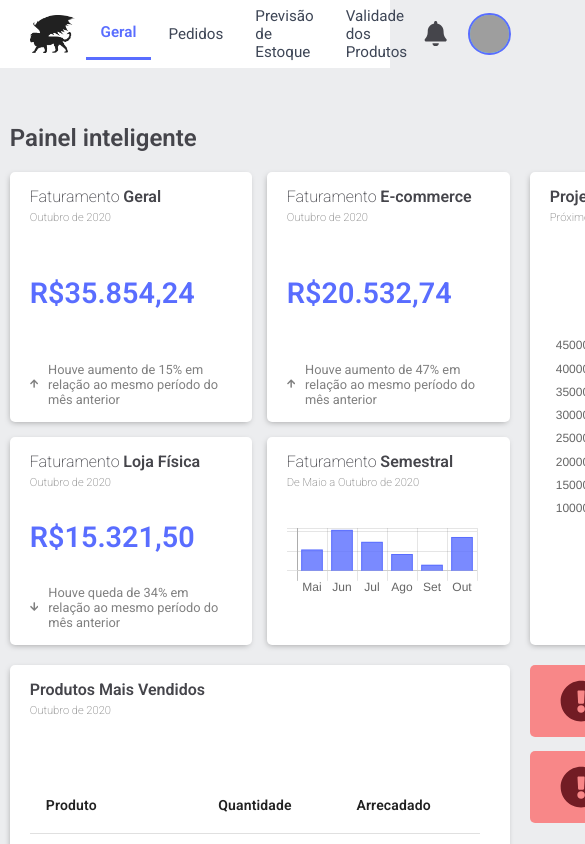
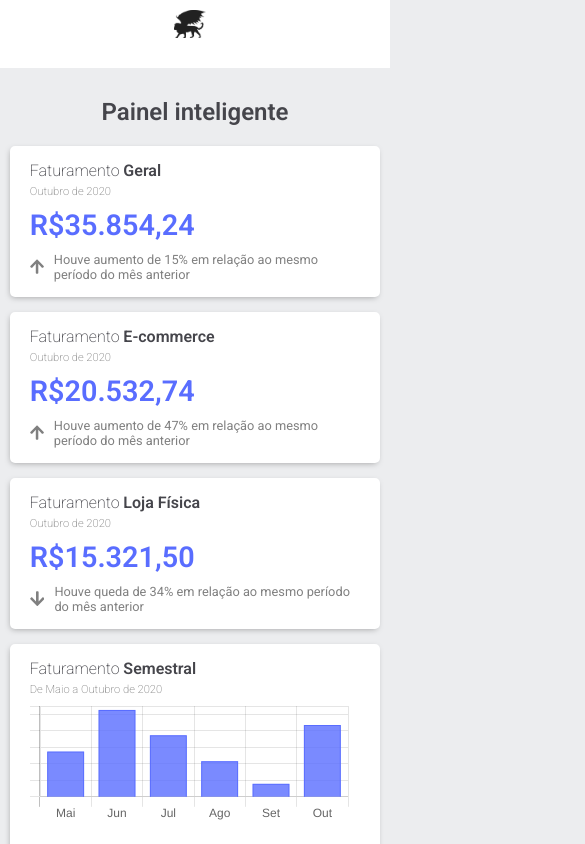
Before and after one commit to manticorasolution/manticora-dashboard, a React (Create React App) app: page / in a window 390 px wide. Shown: the top 844 px of the page, 585 px wide, since content can reach past the window. Built offline with nearby package versions, Linux system fonts and the light colour scheme; grey boxes are pictures that could not be loaded; the HTML template or start-up script is replaced by a standard one.

Commit message:
chore: add responsive layout to general

```diff
--- a/src/components/Board/index.js
+++ b/src/components/Board/index.js
@@ -60,7 +60,7 @@ const cards = [
 
 const Board = () => {
 	return (
-		<Container>
+		<Container className="board">
 			<div className='board-name'>
 				<h2>Painel inteligente</h2>
 			</div>
--- a/src/components/Board/styles.js
+++ b/src/components/Board/styles.js
@@ -10,9 +10,20 @@ const Container = styled.div`
   margin: auto;
   max-width: 95vw;
 
-	grid-template-areas: "boardName boardName"
-												"cardsLeftUp cardsRightUp"
-												"cardsLeftDown cardsRightDown";
+  grid-template-areas:
+    'boardName boardName'
+    'cardsLeftUp cardsRightUp'
+    'cardsLeftDown cardsRightDown';
+
+  @media (max-width: 600px) {
+    border: none;
+    display: flex;
+    /* padding: 10px; */
+    width: 100%;
+    flex-direction: column;
+    align-items: center;
+    /* justify-content: center; */
+  }
 
   .board-name {
     grid-column: 1/3;
@@ -22,6 +33,12 @@ const Container = styled.div`
     justify-content: flex-start;
     align-items: flex-end;
     color: #45454b;
+
+    @media (max-width: 600px) {
+      display: flex;
+      padding-top: 30px;
+      /* grid-template-columns: 1fr; */
+    }
   }
 
   .cards-left-up {
@@ -29,27 +46,52 @@ const Container = styled.div`
 
     display: grid;
     grid-template-columns: 1fr 1fr;
-		grid-template-rows: 1.2fr 1fr;
+    grid-template-rows: 1fr 1fr;
     grid-gap: 15px;
     height: 100%;
 
-		.card1, .card2, .card3, .card4 {
+    @media (max-width: 600px) {
+      display: flex;
+			flex-direction: column;
+			width: 100% !important;
+    }
+
+    .card1,
+    .card2,
+    .card3,
+    .card4 {
       background: white;
       border-radius: 5px;
     }
-
   }
 
   .cards-right-up {
     background: white;
     grid-area: cardsRightUp;
     border-radius: 5px;
+
+    @media (max-width: 600px) {
+      display: flex;
+      /* grid-template-columns: 1fr; */
+    }
   }
 
   .cards-left-down {
     background: white;
     grid-area: cardsLeftDown;
     border-radius: 5px;
+
+    @media (max-width: 600px) {
+      border: none;
+      display: flex;
+      padding: 10px;
+      width: 100%;
+			margin: none;
+      flex-direction: column;
+      /* align-items: center; */
+			/* grid-gap: 15px */
+      /* justify-content: center; */
+    }
   }
 
   .cards-right-down {
@@ -59,8 +101,19 @@ const Container = styled.div`
     grid-template-columns: 1fr;
     grid-template-rows: 0.4fr 1fr;
     grid-row-gap: 20px;
-		grid-template-areas: "alerts"
-													"inAlertProducts";
+    grid-template-areas:
+      'alerts'
+      'inAlertProducts';
+
+    @media (max-width: 600px) {
+      border: none;
+      display: flex;
+      /* padding: 10px; */
+      width: 100%;
+      flex-direction: column;
+      align-items: center;
+      /* justify-content: center; */
+    }
 
     .alerts {
       display: grid;
@@ -68,12 +121,28 @@ const Container = styled.div`
       grid-template-rows: 0.6fr 0.6fr;
       grid-row-gap: 10px;
       grid-area: alerts;
+
+      @media (max-width: 600px) {
+        display: flex;
+        flex-direction: column;
+        /* grid-template-columns: 1fr; */
+      }
     }
 
     .in-alert-products {
       background: white;
       grid-area: inAlertProducts;
       border-radius: 5px;
+
+      @media (max-width: 600px) {
+        border: none;
+        display: flex;
+        width: 100%;
+        flex-direction: column;
+        /* align-items: center; */
+        /* justify-content: center; */
+				margin-bottom: 20px
+      }
     }
   }
 `;
--- a/src/components/Card/styles.js
+++ b/src/components/Card/styles.js
@@ -28,7 +28,12 @@ const Container = styled.div`
 	.revenues {
 		font-size: 1.8rem;
 		font-weight: 600;
-		color: #596dff
+		color: #596dff;
+
+		@media(max-width: 600px) {
+			padding: 10px 0;
+		}
+
 	}
 
 	.consideration {
--- a/src/components/Chart/lineChart.js
+++ b/src/components/Chart/lineChart.js
@@ -5,7 +5,8 @@ import { Line } from 'react-chartjs-2';
 
 const data = {
 	labels: ['1', '5', '10', '15', '20', '25', '30'],
-	datasets: [{
+	datasets: [
+		{
 			label: 'Loja Física',
 			fill: true,
 			lineTension: 0.1,
@@ -25,14 +26,14 @@ const data = {
 			pointRadius: 1,
 			pointHitRadius: 10,
 			data: [
-			15321.50,
-			(36482.25 - 20678.56),
-			(37526.36 - 21785.65),
-			(38482.85 - 22564.55),
-			(39524.56 - 23898.6),
-			(39752.20 - 24785.65),
-			(41452.56 - 25789.61)
-		]
+				15321.5,
+				parseFloat((36482.25 - 20678.56).toFixed(2)),
+				parseFloat((37526.36 - 21785.65).toFixed(2)),
+				parseFloat((38482.85 - 22564.55).toFixed(2)),
+				parseFloat((39524.56 - 23898.6).toFixed(2)),
+				parseFloat((39752.2 - 24785.65).toFixed(2)),
+				parseFloat((41452.56 - 25789.61).toFixed(2)),
+			],
 		},
 
 		{
@@ -55,7 +56,15 @@ const data = {
 			pointHoverBorderWidth: 2,
 			pointRadius: 1,
 			pointHitRadius: 10,
-		data: [20532.74, 20678.56, 21785.65, 22564.55, 23898.6, 24785.65, 25789.61]
+			data: [
+				20532.74,
+				20678.56,
+				21785.65,
+				22564.55,
+				23898.6,
+				24785.65,
+				25789.61,
+			],
 		},
 
 		{
@@ -76,15 +85,26 @@ const data = {
 			pointHoverBorderWidth: 2,
 			pointRadius: 1,
 			pointHitRadius: 10,
-		data: [35854.24, 36482.25, 37526.36, 38482.85, 39524.56, 39752.20, 41452.56]
+			data: [
+				35854.24,
+				36482.25,
+				37526.36,
+				38482.85,
+				39524.56,
+				39752.2,
+				41452.56,
+			],
 		},
-	]
+	],
 };
 
 const LineChart = () => {
 	return (
-		<Line data={data} />
+		<Line
+			data={data}
+			options={{ scales: { yAxes: [{ ticks: { display: false } }] } }}
+		/>
 	);
-}
+};
 
 export default LineChart;
--- a/src/components/Footer/styles.js
+++ b/src/components/Footer/styles.js
@@ -12,6 +12,10 @@ const Container = styled.footer`
 			color: inherit;
 			font-weight: bold;
 		}
+
+		@media(max-width: 600px) {
+			display: none;
+		}
 `;
 
 export default Container;
--- a/src/components/Header/styles.js
+++ b/src/components/Header/styles.js
@@ -9,6 +9,11 @@ const Container = styled.div`
 	display: flex;
 	align-items: center;
 	justify-content: space-between;
+
+	@media(max-width: 600px) {
+		display: flex;
+		flex-direction: column;
+	}
 `;
 
 const HeaderLogo = styled.div`
@@ -16,11 +21,20 @@ const HeaderLogo = styled.div`
 	align-items: center;
 	justify-content: space-between;
 
+	@media(max-width: 600px) {
+		justify-content: center;
+	}
+
 	img {
 		cursor: pointer;
 		/* padding: 0 5px; */
 		height: 2.4rem;
 		margin-right: 10px;
+
+		@media(max-width: 600px) {
+			padding-top: 10px;
+			margin: none
+		}
 	}
 `;
 
@@ -36,6 +50,11 @@ const HeaderButtons = styled.div`
 		display: flex;
 		align-items: center;
 		justify-content: space-between;
+
+		@media(max-width: 600px) {
+		display: none;
+		flex-direction: column;
+	}
 
 		li {
 			padding: 16px 15px;
@@ -63,6 +82,11 @@ const HeaderProfile = styled.div`
 	justify-content: flex-end;
 	cursor: pointer;
 
+	@media(max-width: 600px) {
+		display: none;
+		flex-direction: column;
+	}
+
 .profile-icon {
 		height: 5vh;
 		width: 5vh;
```
Lines whose indentation alone changed are shown as unchanged.
